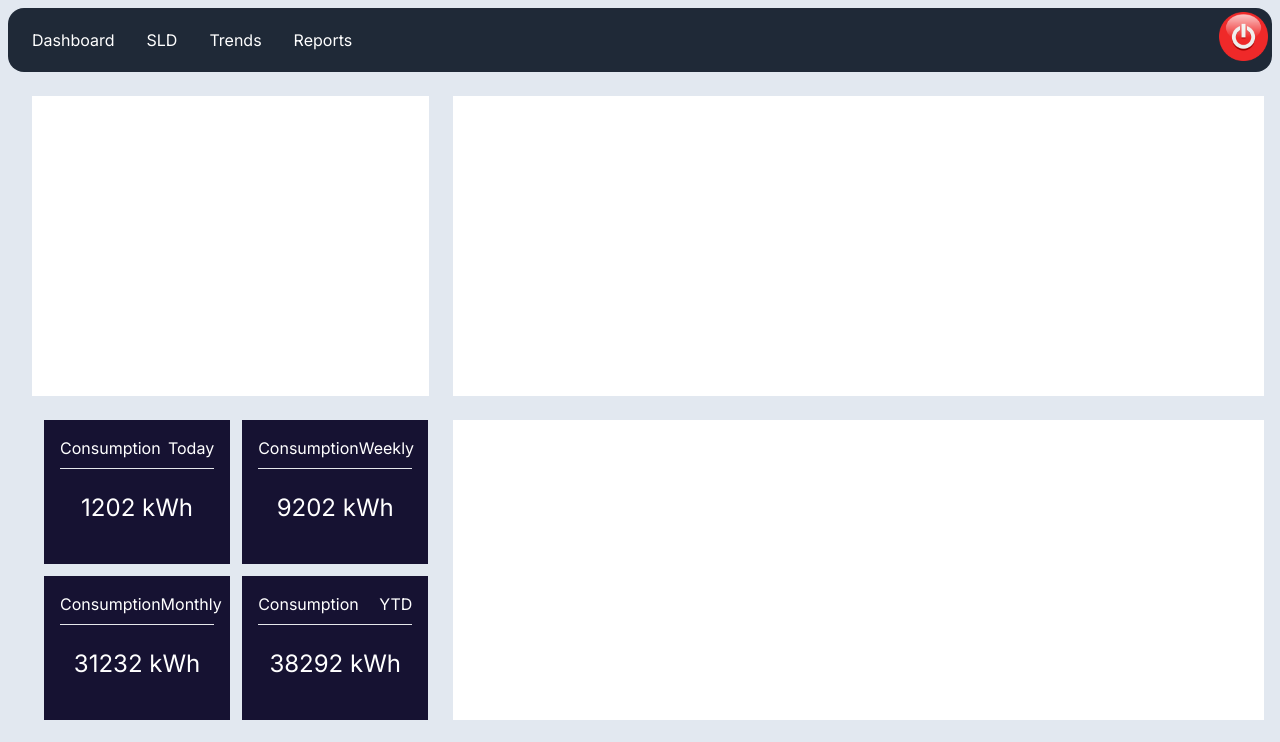
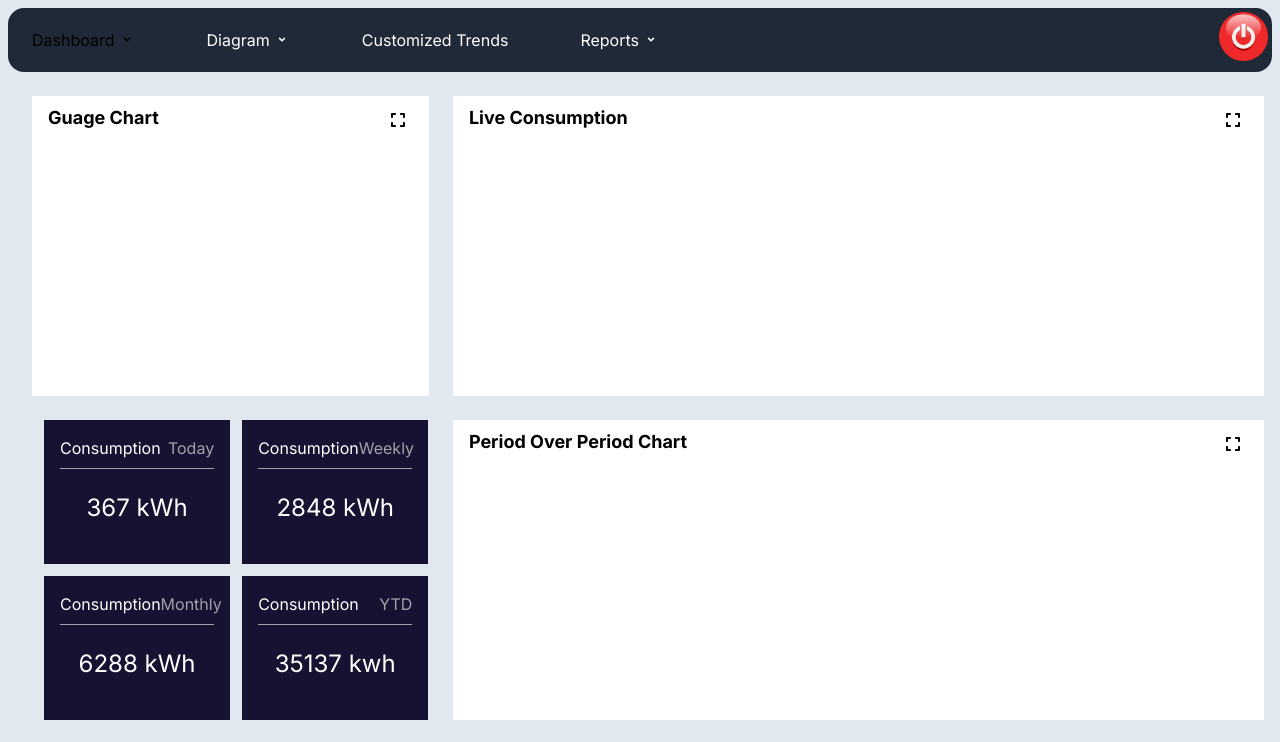
Before and after one commit to hammad-javed265/Login-Page-Next-js-, a Next.js app: page /home in a window 1280 px wide. Shown: the top 742 px of the page. Built offline with nearby package versions, Linux system fonts and the light colour scheme.

Commit message:
first commit

```diff
--- /dev/null
+++ b/app/components/Consump.js
@@ -0,0 +1,27 @@
+import React from 'react'
+
+function Consump({ id, children, title }) {
+    return (
+        <div>
+            <div
+                className="flex items-center justify-between xl:border-b-[1px] border-zinc-400 border-b-[0px] pb-2">
+                <h2
+                    className="mr-auto">Consumption
+                </h2>
+                <p
+                    className='text-zinc-400'>
+                    {title}
+                </p>
+            </div>
+            <div
+                className="absolute inset-0 flex items-center xl:justify-center justify-end">
+                <div
+                    className="text-center text-2xl mt-8"
+                    id={id}
+                >{children}</div>
+            </div>
+        </div>
+    )
+}
+
+export default Consump
--- /dev/null
+++ b/app/components/Dropdown.js
@@ -0,0 +1,68 @@
+"use client";
+import React, { useState, useEffect } from 'react';
+// import Link from 'next/link';
+
+const Dropdown = ({ title, children }) => {
+  const [isOpen, setIsOpen] = useState(false);
+  const [activeDropdown, setActiveDropdown] = useState(null);
+
+  const toggleDropdown = () => {
+    setIsOpen(!isOpen);
+    setActiveDropdown(title);
+  };
+
+  const closeDropdowns = () => {
+    setIsOpen(false);
+    setActiveDropdown(null);
+  };
+
+  useEffect(() => {
+    const closeOnOutsideClick = (event) => {
+      if (!event.target.closest(".dropdown-container")) {
+        closeDropdowns();
+      }
+    };
+
+    document.addEventListener("click", closeOnOutsideClick);
+
+    return () => {
+      document.removeEventListener("click", closeOnOutsideClick);
+    };
+  }, []);
+
+  return (
+    <div className="relative inline-block dropdown-container">
+      <button
+        onClick={toggleDropdown}
+        className={"px-2 py-1 rounded flex items-center"}
+      >
+        <span className="mr-1">{title}</span>
+        <svg
+          xmlns="http://www.w3.org/2000/svg"
+          viewBox="0 0 20 20"
+          fill="currentColor"
+          className={`h-4 w-4 transition-transform ${
+            isOpen ? "transform rotate-180" : ""
+          }`}
+        >
+          <path
+            fillRule="evenodd"
+            d="M6.293 7.293a1 1 0 0 1 1.414 0L10 9.586l2.293-2.293a1 1 0 1 1 1.414 1.414l-3 3a1 1 0 0 1-1.414 0l-3-3a1 1 0 0 1 0-1.414z"
+            clipRule="evenodd"
+          />
+        </svg>
+      </button>
+      {isOpen && activeDropdown === title && (
+        <ul className="absolute bg-gray-700 text-white py-2 px-3 rounded shadow z-50 mt-3 w-48">
+          {children.map((child, index) => (
+            <li key={index} className="mb-3">
+              {child}
+            </li>
+          ))}
+        </ul>
+      )}
+    </div>
+  );
+};
+
+export default Dropdown;
--- /dev/null
+++ b/app/components/Footer.js
@@ -0,0 +1,11 @@
+import React from 'react'
+
+function Footer() {
+  return (
+    <footer className="bg-gray-900 rounded-2xl text-white p-4 w-[99.9%]">
+    <p className="text-center"><small>Copyright &copy; Jahaann Technologies<span></span></small></p>
+  </footer>
+  )
+}
+
+export default Footer
--- a/app/components/Ldiv.js
+++ b/app/components/Ldiv.js
@@ -1,10 +1,22 @@
 import React from 'react'
 
-function Ldiv({ id }) {
+function Ldiv({ id, title, children }) {
     return (
         <div
             id={id}
-            className="bg-white p-4 w-full sm:w-full md:w-[46%] lg:w-[64.1%] xl:w-[64.2%] h-[300px] ml-6 mt-6">
+            className="bg-white p-4 w-full sm:w-full md:w-[46%] lg:w-[64.1%] xl:w-[64.2%] h-[300px] ml-6 mt-6 relative">
+            <div
+                className="absolute top-2 right-4 mt-2 mr-2">
+                <svg xmlns="http://www.w3.org/2000/svg" height="1em" viewBox="0 0 448 512"><path d="M32 32C14.3 32 0 46.3 0 64v96c0 17.7 14.3 32 32 32s32-14.3 32-32V96h64c17.7 0 32-14.3 32-32s-14.3-32-32-32H32zM64 352c0-17.7-14.3-32-32-32s-32 14.3-32 32v96c0 17.7 14.3 32 32 32h96c17.7 0 32-14.3 32-32s-14.3-32-32-32H64V352zM320 32c-17.7 0-32 14.3-32 32s14.3 32 32 32h64v64c0 17.7 14.3 32 32 32s32-14.3 32-32V64c0-17.7-14.3-32-32-32H320zM448 352c0-17.7-14.3-32-32-32s-32 14.3-32 32v64H320c-17.7 0-32 14.3-32 32s14.3 32 32 32h96c17.7 0 32-14.3 32-32V352z" /></svg>
+            </div>
+            <div
+                className="absolute top-2 left-4">
+                <p
+                    className="text-lg font-bold">
+                    {title}
+                </p>
+            </div>
+            {children}
         </div>
     )
 }
--- a/app/components/NavList.js
+++ b/app/components/NavList.js
@@ -1,19 +1,38 @@
+"use client";
 import React from 'react'
 import Link from 'next/link';
+import Dropdown from '../components/Dropdown';
+import { useRouter } from "next/navigation";
 
 function NavList() {
+  const router = useRouter();
   return (
     <nav className="bg-gray-800 flex rounded-2xl ">
       <div className='w-[97%]'>
-      <ul className="flex space-x-4 p-4">
-        <Link href="/home"><li><p className="text-white hover:bg-gray-700 px-2 py-1 rounded">Dashboard</p></li></Link>
-        <Link href="/sld"><li><p className="text-white hover:bg-gray-700 px-2 py-1 rounded">SLD</p></li></Link>
-        <Link href="/trend"><li><p className="text-white hover:bg-gray-700 px-2 py-1 rounded">Trends</p></li></Link>
-        <Link href="/report"><li><p className="text-white hover:bg-gray-700 px-2 py-1 rounded">Reports</p></li></Link>
-      </ul>
+        <ul className="flex space-x-14 p-4">
+          <li className={router.pathname === "/home" ? "active" : "bg-[#E2E8F0] text-[#000000] rounded"}>
+            <Dropdown title={"Dashboard"}>
+              <li><Link href="/home">Plant Summary</Link></li>
+              <li><Link href="/comparision">Energy Comparision</Link></li>
+            </Dropdown>
+          </li>
+          <li className='text-white'>
+            <Dropdown title={"Diagram"}>
+              <li><Link href="/sld">SLD</Link></li>
+              <li><Link href="/sankey">Sankey Diagram</Link></li>
+            </Dropdown>
+          </li>
+          <Link href="/trend"><li><p className="text-white hover:bg-gray-700 px-2 py-1 rounded">Customized Trends</p></li></Link>
+          <li className='text-white'>
+            <Dropdown title={"Reports"}>
+              <li><Link href="/report">Energy Usage Report</Link></li>
+              <li><Link href="/report">Energy Cost Report</Link></li>
+            </Dropdown>
+          </li>
+        </ul>
       </div>
       <div className='p-1'>
-      <Link href = "/"><img src="/power-button-icon-8366.png" alt="" width="50px" height="50px" ></img></Link>
+        <Link href="/"><img src="/power-button-icon-8366.png" alt="" width="50px" height="50px" ></img></Link>
       </div>
     </nav>
   )
--- a/app/components/Sdiv.js
+++ b/app/components/Sdiv.js
@@ -1,12 +1,25 @@
-import React from 'react'
+import React from 'react';
 
-function Sdiv({ id }) {
+function Sdiv({ id, title, children }) {
     return (
         <div
             id={id}
-            className="bg-white p-4 w-full sm:w-full md:w-[46%] lg:w-[30.9%] xl:w-[31.4%] h-[300px] ml-6 mt-6">
+            className="bg-white p-4 w-full sm:w-full md:w-[46%] lg:w-[30.9%] xl:w-[31.4%] h-[300px] ml-6 mt-6 relative"
+        >
+            <div
+                className="absolute top-2 right-4 mt-2 mr-2">
+                <svg xmlns="http://www.w3.org/2000/svg" height="1em" viewBox="0 0 448 512"><path d="M32 32C14.3 32 0 46.3 0 64v96c0 17.7 14.3 32 32 32s32-14.3 32-32V96h64c17.7 0 32-14.3 32-32s-14.3-32-32-32H32zM64 352c0-17.7-14.3-32-32-32s-32 14.3-32 32v96c0 17.7 14.3 32 32 32h96c17.7 0 32-14.3 32-32s-14.3-32-32-32H64V352zM320 32c-17.7 0-32 14.3-32 32s14.3 32 32 32h64v64c0 17.7 14.3 32 32 32s32-14.3 32-32V64c0-17.7-14.3-32-32-32H320zM448 352c0-17.7-14.3-32-32-32s-32 14.3-32 32v64H320c-17.7 0-32 14.3-32 32s14.3 32 32 32h96c17.7 0 32-14.3 32-32V352z" /></svg>
+            </div>
+            <div
+                className="absolute top-2 left-4">
+                <p
+                    className="text-lg font-bold">
+                    {title}
+                </p>
+            </div>
+            {children}
         </div>
-    )
+    );
 }
 
-export default Sdiv
+export default Sdiv;
--- a/app/home/page.js
+++ b/app/home/page.js
@@ -2,6 +2,8 @@ import React from 'react';
 import NavList from '../components/NavList';
 import Sdiv from '../components/Sdiv';
 import Ldiv from '../components/Ldiv';
+import Consump from '../components/Consump';
+import Footer from '../components/Footer';
 
 function page() {
   return (
@@ -10,51 +12,28 @@ function page() {
       <NavList></NavList>
       {/* navbar ends */}
       <div className="flex flex-wrap space-x-6 space-y-6">
-        <Sdiv id={"div1"}></Sdiv>
-        <Ldiv id={"div2"}></Ldiv>
+        <Sdiv id={"div1"} title={"Guage Chart"}></Sdiv>
+        <Ldiv id={"div2"} title={"Live Consumption"}></Ldiv>
         <div className="flex flex-wrap w-full sm:w-full md:w-[46%] lg:w-[30.9%] xl:w-[31.4%] h-[300px] ml-6 mt-6">
           <div className="bg-[#161232] text-white p-4 w-full sm:w-full md:w-full lg:w-full xl:w-[46.9%] xl:mt-0 ml-3 mt-3 relative">
-            <div className="flex items-center justify-between xl:border-b-[1px] border-b-[0px] pb-2">
-              <h2 className="mr-auto">Consumption</h2>
-              <p>Today</p>
-            </div>
-            <div className="absolute inset-0 flex items-center xl:justify-center justify-end">
-              <div className="text-center text-2xl mt-8">1202 kWh</div>
-            </div>
+            <Consump id={"today"} title={"Today"}>367 kWh</Consump>
           </div>
           <div className="bg-[#161232] text-white p-4 w-full sm:w-full md:w-full lg:w-full xl:w-[46.9%] xl:mt-0 ml-3 mt-3 relative">
-            <div className="flex items-center justify-between xl:border-b-[1px] border-b-[0px] pb-2">
-              <h2 className="mr-auto">Consumption</h2>
-              <p>Weekly</p>
-            </div>
-            <div className="absolute inset-0 flex items-center xl:justify-center justify-end">
-              <div className="text-center text-2xl mt-8">9202 kWh</div>
-            </div>
+            <Consump id={"week"} title={"Weekly"}>2848 kWh</Consump>
           </div>
           <div className="bg-[#161232] text-white p-4 w-full sm:w-full md:w-full lg:w-full xl:w-[46.9%] mt-3 ml-3 relative">
-          <div className="flex items-center justify-between xl:border-b-[1px] border-b-[0px] pb-2">
-              <h2 className="mr-auto">Consumption</h2>
-              <p>Monthly</p>
-            </div>
-            <div className="absolute inset-0 flex items-center xl:justify-center justify-end">
-              <div className="text-center text-2xl mt-8">31232 kWh</div>
-            </div>
+            <Consump id={"month"} title={"Monthly"}>6288 kWh</Consump>
           </div>
           <div className="bg-[#161232] text-white p-4 w-full sm:w-full md:w-full lg:w-full xl:w-[46.9%] mt-3 ml-3 relative">
-          <div className="flex items-center justify-between xl:border-b-[1px] border-b-[0px] pb-2">
-              <h2 className="mr-auto">Consumption</h2>
-              <p>YTD</p>
-            </div>
-            <div className="absolute inset-0 flex items-center xl:justify-center justify-end">
-              <div className="text-center text-2xl mt-8">38292 kWh</div>
-            </div>
+            <Consump id={"year"} title={"YTD"}>35137 kwh</Consump>
           </div>
         </div>
-        <Ldiv id={"div6"}></Ldiv>
-        <Sdiv id={"div3"}></Sdiv>
-        <Sdiv id={"div4"}></Sdiv>
-        <Sdiv id={"div5"}></Sdiv>
+        <Ldiv id={"div6"} title={"Period Over Period Chart"}></Ldiv>
+        <Sdiv id={"div3"} title={"Pie Chart"}></Sdiv>
+        <Sdiv id={"div4"} title={"Bar Chart"}></Sdiv>
+        <Sdiv id={"div5"} title={"Donut Chart"}></Sdiv>
       </div>
+      <br /><Footer></Footer>
     </div>
   );
 }
--- a/app/sld/page.js
+++ b/app/sld/page.js
@@ -1,12 +1,13 @@
 import React from 'react';
 import NavList from '../components/NavList';
+import Footer from '../components/Footer';
 
 function page() {
   return (
     <div className='bg-slate-200 p-2 h-screen w-full'>
 
-        <NavList></NavList>
-
+      <NavList></NavList>
+      <br /><div className='absolute bottom-1 w-[99%]'><Footer></Footer></div>
     </div>
   )
 }
--- a/app/trend/page.js
+++ b/app/trend/page.js
@@ -1,12 +1,13 @@
 import React from 'react';
 import NavList from '../components/NavList';
+import Footer from '../components/Footer';
 
 function page() {
   return (
     <div className='bg-slate-200 p-2 h-screen w-full'>
 
     <NavList></NavList>
-
+    <br /><div className='absolute bottom-1 w-[99%]'><Footer></Footer></div>
 </div>
   )
 }
--- a/package.json
+++ b/package.json
@@ -9,6 +9,7 @@
     "lint": "next lint"
   },
   "dependencies": {
+    "@fortawesome/fontawesome-free": "^6.4.0",
     "autoprefixer": "10.4.14",
     "eslint": "8.44.0",
     "eslint-config-next": "^12.0.4",
@@ -16,6 +17,7 @@
     "postcss": "8.4.25",
     "react": "18.2.0",
     "react-dom": "18.2.0",
+    "react-icons": "^4.10.1",
     "tailwindcss": "3.3.2"
   }
 }
```
Also changed, not shown: app/report/page.js (+4 -3 lines), 1 other file (tests, documents, lock files or other folders).
